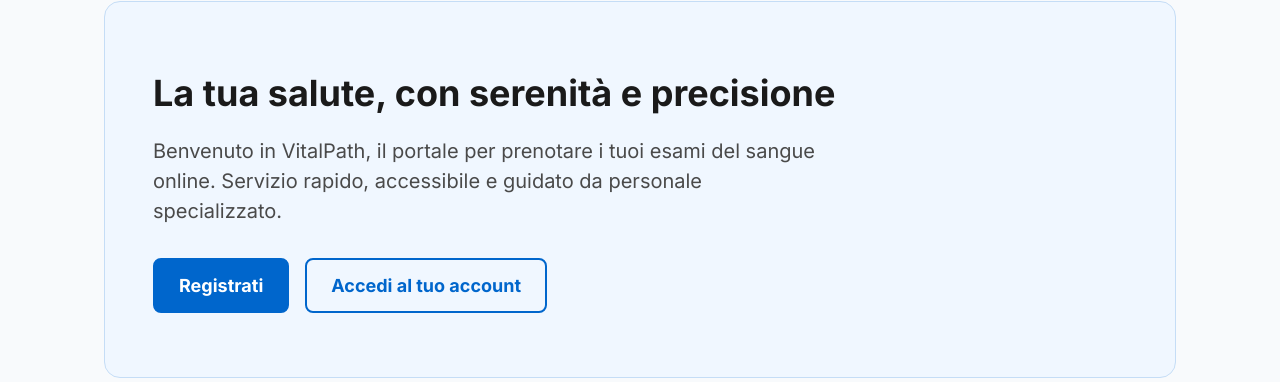
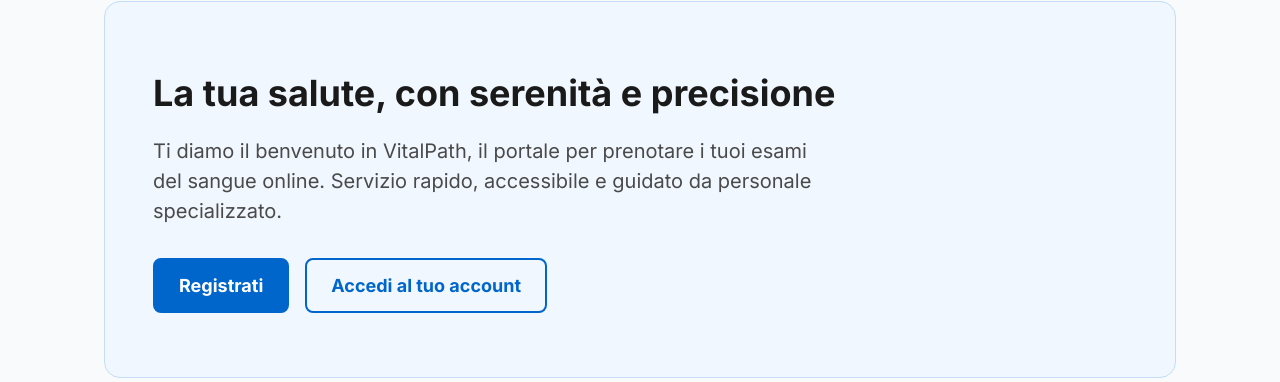
Before and after one commit to roberto695/progetto_tec_web, a PHP site: page / in a window 1280 px wide. Shown: the part 128-510 px from the top of the page. Run offline with PHP 8.4, Linux system fonts and the light colour scheme.

Commit message:
testo inclusivo index

```diff
--- a/src/index.php
+++ b/src/index.php
@@ -100,7 +100,7 @@ if ($utente_loggato) {
                 La tua salute, con serenità e precisione
             </h1>
             <p class="hero__subtitle">
-                Benvenuto in VitalPath, il portale per prenotare i tuoi esami del sangue online.
+                Ti diamo il benvenuto in VitalPath, il portale per prenotare i tuoi esami del sangue online.
                 Servizio rapido, accessibile e guidato da personale specializzato.
             </p>
             <div class="hero__actions">
```
